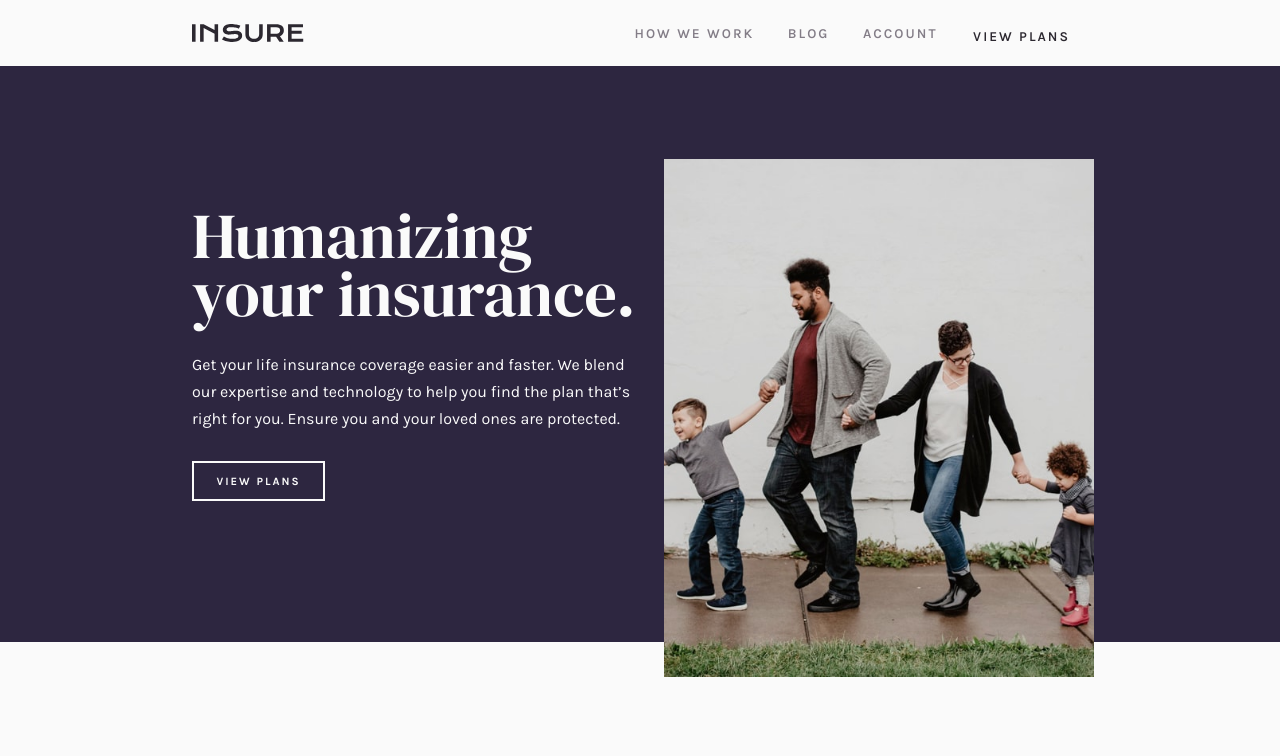
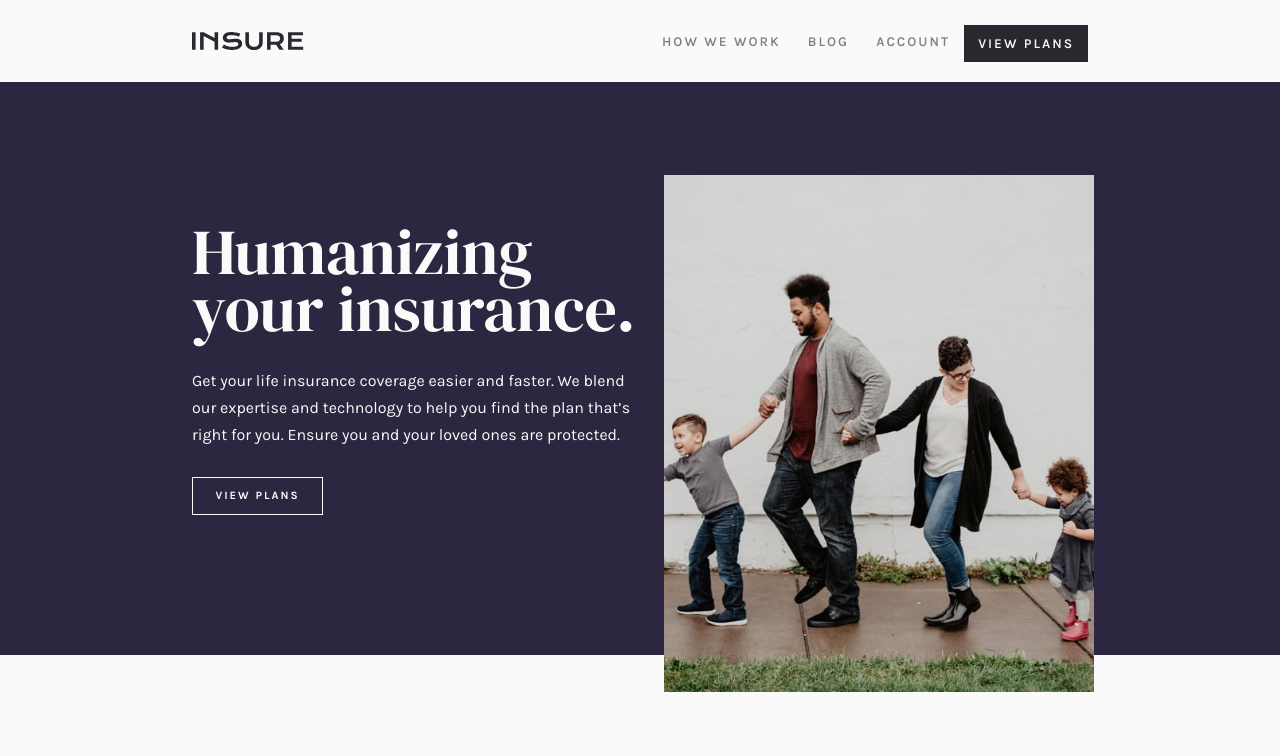
Before and after one commit to basitkorai/insure-landing-page, a plain HTML site: page index.html in a window 1280 px wide. In both pictures the pointer is over the link "VIEW PLANS". Shown: the top 756 px of the page. Drawn offline with Linux system fonts and the light colour scheme.

Commit message:
style: fix padding navbar-desktop

```diff
--- a/style.css
+++ b/style.css
@@ -56,7 +56,7 @@ h4 {
   background-color: transparent;
   color: var(--clr-light-dark);
   text-transform: uppercase;
-  border: 2px solid;
+  border: 1px solid;
   padding: 1em 2em;
   text-decoration: none;
   min-width: min-content;
@@ -67,7 +67,7 @@ h4 {
   background-color: var(--clr-light-dark);
   color: var(--clr-violet-dark-900);
   transition: background-color 200ms ease-in;
-  border: 2px solid var(--clr-light-dark);
+  border: 1px solid var(--clr-light-dark);
 }
 
 a {
@@ -126,6 +126,7 @@ a {
   color: var(--clr-light-dark);
   padding: 1rem;
 }
+
 li:not(:last-child) .nav-link {
   display: block;
 }
@@ -269,9 +270,9 @@ h2 {
 }
 
 @media screen and (min-width: 650px) {
-  /* .nav-wrapper {
-    padding: 1.3125rem;
-  } */
+  .nav-wrapper {
+    padding: 2rem;
+  }
 
   .navbar {
     display: flex;
@@ -280,19 +281,22 @@ h2 {
   .navlist-desktop {
     display: flex;
     gap: 0.1rem;
-    padding: 0;
     align-items: center;
   }
 
   .nav-link {
     color: var(--clr-violet-dark-gray);
-    padding: 0.6rem 1rem;
-    font-size: 0.85rem;
+    padding: 0.6rem 0.8rem;
+    font-size: 0.84rem;
     text-transform: uppercase;
     font-weight: 600;
     letter-spacing: 2px;
   }
 
+  .nav-link:hover {
+    color: var(--clr-violet-dark-900);
+    transition: color 300ms ease-in-out;
+  }
   li:not(:last-child) .nav-link {
     display: block;
   }
@@ -303,6 +307,13 @@ h2 {
 
   .btn {
     width: fit-content;
+  }
+
+  .btn-nav:hover {
+    background-color: var(--clr-violet-dark-900);
+    color: var(--clr-light-dark);
+    transition: background-color 200ms ease-in-out;
+    border: 1px solid var(--clr-violet-dark-900);
   }
 }
 
```
